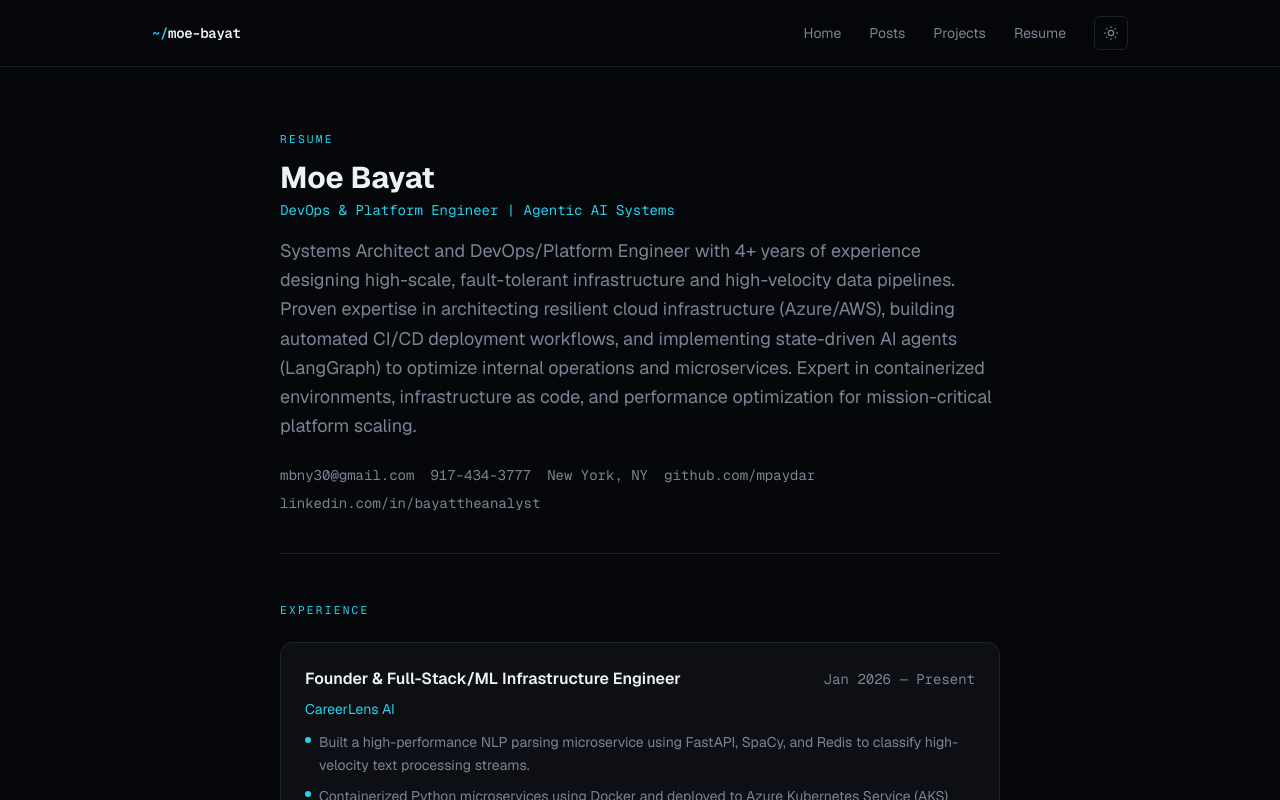
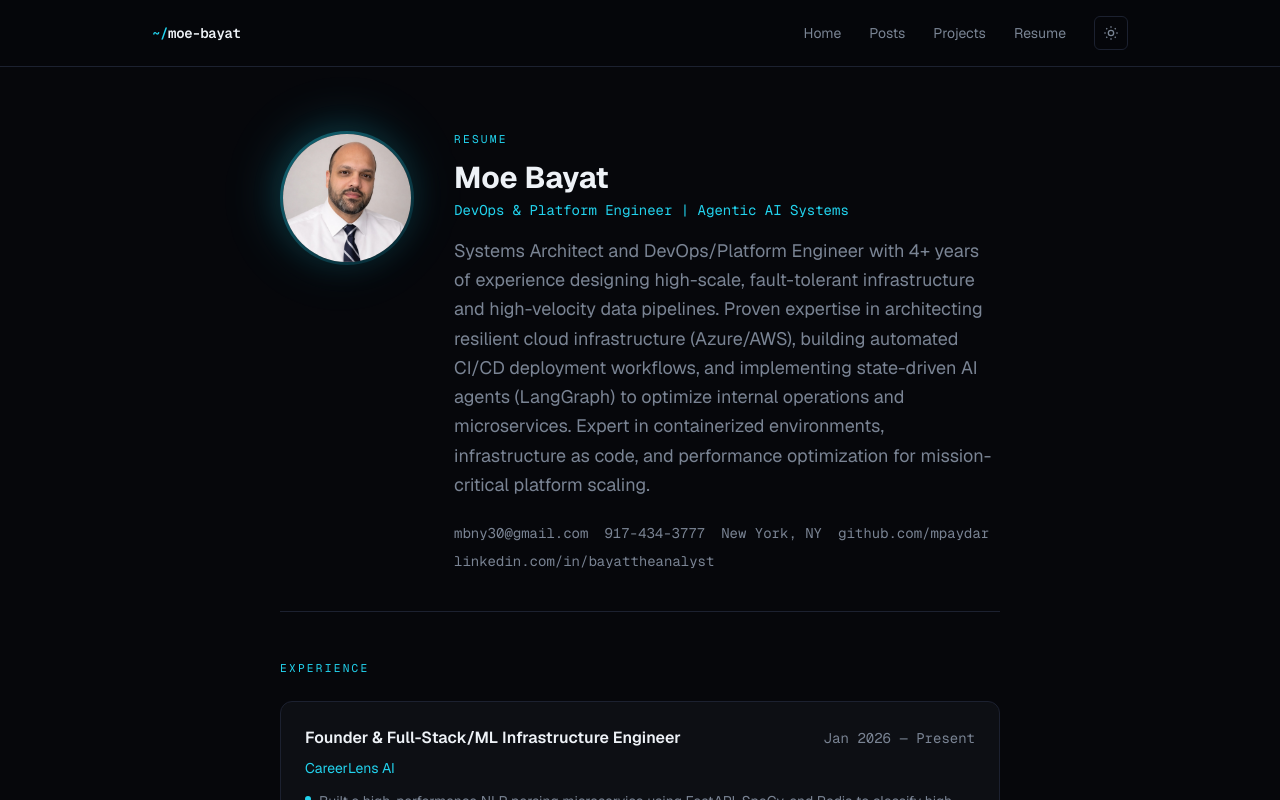
Before and after one commit to mpaydar/my_portfolio, a Next.js app: page /resume in a window 1280 px wide. Shown: the top 800 px of the page. Built offline with nearby package versions, Linux system fonts and the light colour scheme.

Commit message:
Add circular headshot to the resume page header.
Co-authored-by: Cursor <cursoragent@cursor.com>

```diff
--- a/src/app/(frontend)/resume/page.tsx
+++ b/src/app/(frontend)/resume/page.tsx
@@ -1,4 +1,5 @@
 import type { Metadata } from "next";
+import Image from "next/image";
 import { resume } from "@/lib/data";
 
 export const metadata: Metadata = {
@@ -11,6 +12,27 @@ export default function ResumePage() {
   return (
     <div className="mx-auto max-w-3xl px-6 py-16">
       <header className="mb-12 border-b border-border pb-10">
+        <div className="flex flex-col gap-8 sm:flex-row sm:items-start sm:gap-10">
+          <div className="relative mx-auto shrink-0 sm:mx-0">
+            <div
+              aria-hidden
+              className="absolute -inset-2 rounded-full bg-gradient-to-br from-accent/25 via-accent/10 to-transparent blur-xl"
+            />
+            <div className="relative rounded-full bg-gradient-to-br from-accent/40 to-accent-dim/20 p-[3px] shadow-[0_0_32px_var(--glow)]">
+              <div className="relative size-28 overflow-hidden rounded-full bg-surface sm:size-32">
+                <Image
+                  src="/images/headshot.png"
+                  alt={`${resume.name} — ${resume.title}`}
+                  fill
+                  priority
+                  sizes="(max-width: 640px) 112px, 128px"
+                  className="object-cover object-[center_15%]"
+                />
+              </div>
+            </div>
+          </div>
+
+          <div className="min-w-0 flex-1 text-center sm:text-left">
             <p className="section-label mb-3">Resume</p>
             <h1 className="mb-1 text-3xl font-bold text-foreground">
               {resume.name}
@@ -19,8 +41,11 @@ export default function ResumePage() {
             <p className="mb-6 text-lg leading-relaxed text-muted">
               {resume.summary}
             </p>
-        <div className="flex flex-wrap gap-x-4 gap-y-2 font-mono text-sm text-muted">
-          <a href={resume.links.email} className="transition hover:text-accent">
+            <div className="flex flex-wrap justify-center gap-x-4 gap-y-2 font-mono text-sm text-muted sm:justify-start">
+              <a
+                href={resume.links.email}
+                className="transition hover:text-accent"
+              >
                 {resume.links.email.replace("mailto:", "")}
               </a>
               <span>{resume.phone}</span>
@@ -41,6 +66,8 @@ export default function ResumePage() {
               >
                 {resume.links.linkedin.replace("https://", "")}
               </a>
+            </div>
+          </div>
         </div>
       </header>
 
```
Also changed, not shown: public/images/headshot.png (added). Lines whose indentation alone changed are shown as unchanged.
